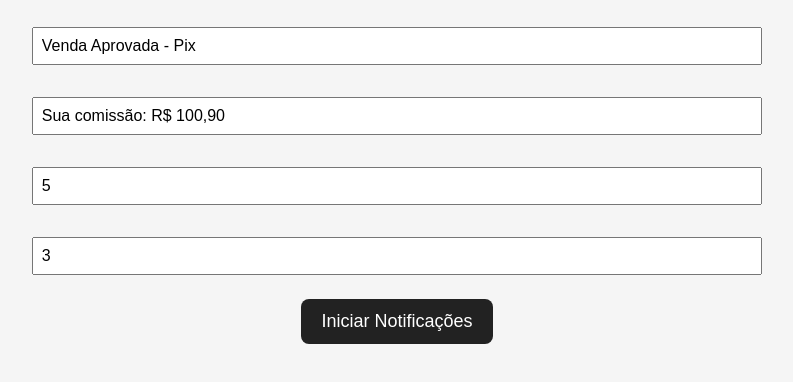
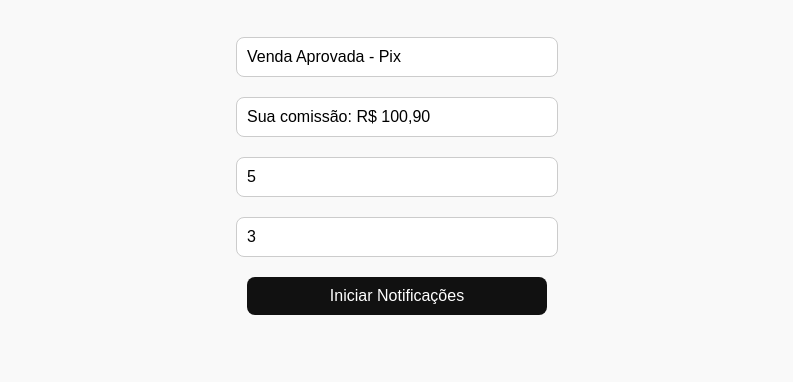
Before and after one commit to BreninhoS2/Notifica-es-, a plain HTML site: page test.html in a window 1280 px wide. Shown: the part 110-492 px from the top of the page, without its empty margins (243-1036 px from the left). Drawn offline with Linux system fonts and the light colour scheme.

Commit message:
test.html

```diff
--- a/test.html
+++ b/test.html
@@ -2,56 +2,48 @@
 <html lang="pt-BR">
 <head>
   <meta charset="UTF-8">
-  <title>Gerador de Notificações</title>
+  <title>Simulador de Notificações</title>
   <style>
     body {
       font-family: Arial, sans-serif;
       text-align: center;
       padding: 40px;
-      background-color: #f5f5f5;
+      background-color: #f9f9f9;
+    }
+    input, button {
+      margin: 10px;
+      padding: 10px;
+      font-size: 16px;
+      border-radius: 8px;
+      border: 1px solid #ccc;
+      width: 80%;
+      max-width: 300px;
     }
     button {
-      font-size: 18px;
-      padding: 12px 20px;
-      background-color: #222;
+      background-color: #111;
       color: white;
       border: none;
-      border-radius: 8px;
       cursor: pointer;
     }
-    input {
-      padding: 8px;
-      margin: 8px;
-      font-size: 16px;
-      width: 60%;
-    }
-    .campo {
-      margin-bottom: 16px;
+    h1 {
+      margin-bottom: 30px;
     }
   </style>
 </head>
 <body>
   <h1>🔔 Simulador de Notificações</h1>
 
-  <div class="campo">
-    <input type="text" id="titulo" placeholder="Título da notificação" value="Venda Aprovada - Pix">
-  </div>
-  <div class="campo">
-    <input type="text" id="texto" placeholder="Texto da notificação" value="Sua comissão: R$ 100,90">
-  </div>
-  <div class="campo">
-    <input type="number" id="quantidade" placeholder="Número de notificações" value="5">
-  </div>
-  <div class="campo">
-    <input type="number" id="intervalo" placeholder="Intervalo (segundos)" value="3">
-  </div>
+  <input type="text" id="titulo" placeholder="Título da notificação" value="Venda Aprovada - Pix"><br>
+  <input type="text" id="mensagem" placeholder="Texto da notificação" value="Sua comissão: R$ 100,90"><br>
+  <input type="number" id="quantidade" placeholder="Quantidade de notificações" value="5"><br>
+  <input type="number" id="intervalo" placeholder="Intervalo (segundos)" value="3"><br>
 
   <button onclick="enviarNotificacoes()">Iniciar Notificações</button>
 
   <script>
     function enviarNotificacoes() {
       const titulo = document.getElementById("titulo").value;
-      const texto = document.getElementById("texto").value;
+      const mensagem = document.getElementById("mensagem").value;
       const quantidade = parseInt(document.getElementById("quantidade").value);
       const intervalo = parseInt(document.getElementById("intervalo").value) * 1000;
 
@@ -66,15 +58,15 @@
           return;
         }
 
-        let contador = 0;
+        let count = 0;
         const timer = setInterval(() => {
           new Notification(titulo, {
-            body: texto,
-            icon: "https://i.imgur.com/WZy5Wxp.png" // Ícone genérico, pode alterar
+            body: mensagem,
+            icon: "https://i.imgur.com/WZy5Wxp.png" // Ícone opcional
           });
 
-          contador++;
-          if (contador >= quantidade) {
+          count++;
+          if (count >= quantidade) {
             clearInterval(timer);
           }
         }, intervalo);
```
